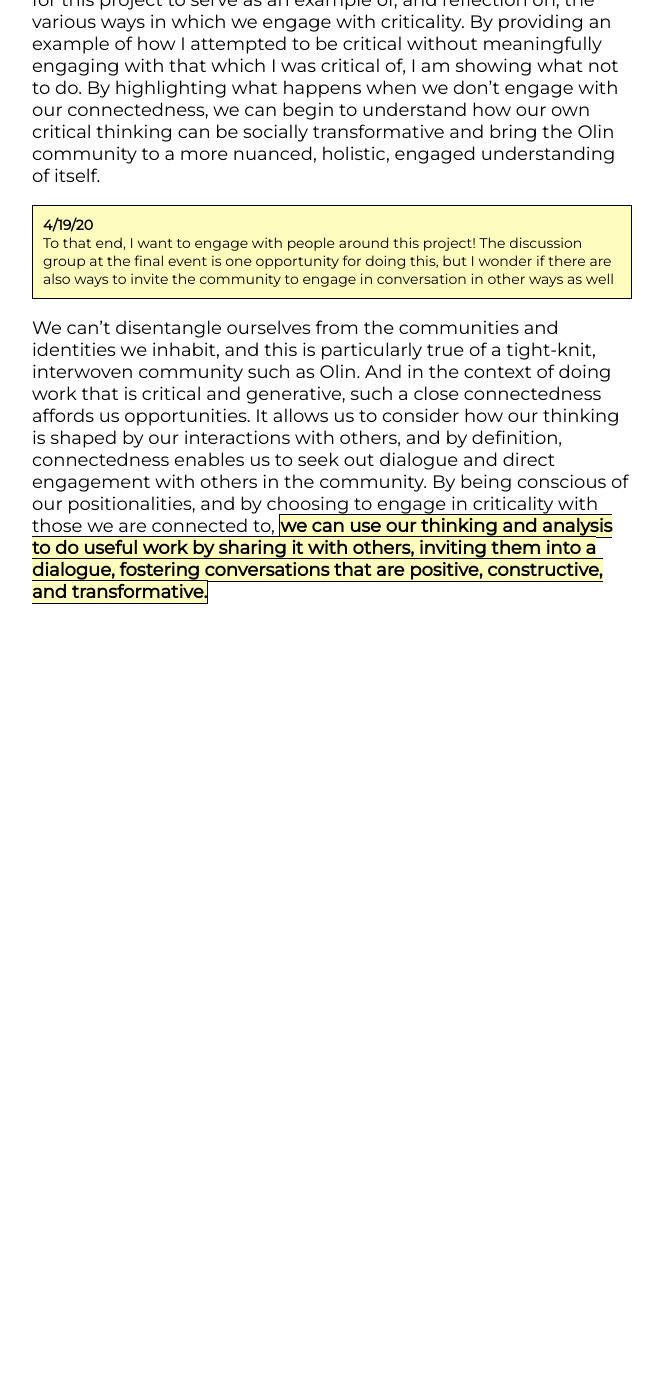
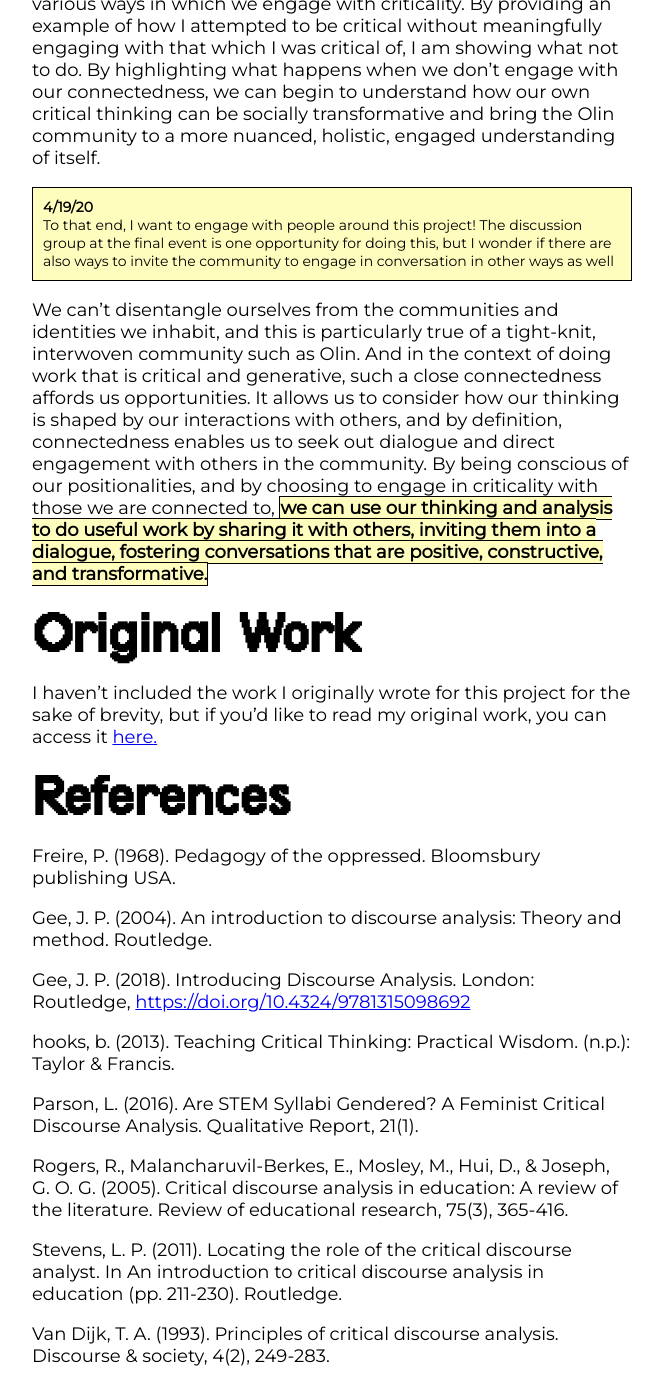
Before and after one commit to olin/ahs-capstone-exhibit, a Jekyll site: the page built from _projects/criticality.md, in a window 1280 px wide and 1400 px high, scrolled down 9675 px. Shown: the whole window, without its empty margins (308-971 px from the left). Built offline with Jekyll 4.4.1, drawn with Linux system fonts in a browser that asks for light colours; before the commit the page ends 10311 px from its top, so only the background shows below that; some of the changed text lies outside the part shown.

Commit message:
Update project content and add README

```diff
--- a/_projects/criticality.md
+++ b/_projects/criticality.md
@@ -76,6 +74,8 @@ I think this perception was built up over a number of (mostly informal) experien
 There is also a motivational element here that involves my own deeply-held beliefs about education. As mentioned earlier, at some point I sensed a growing cohort of students who defined Olin education as a dichotomy of "traditional/project-based"--and who felt that Olin’s education should shift toward being more "traditional" and like an engineering education at another university. This sense came from a number of conversations with other students, as well as from faculty discussing feedback they'd received in their classes.
 I don’t unilaterally support things that are “experimental” or “project-based” by virtue of that nature alone, but I care about Olin trying new things and building its own unique model of education, so I found myself taking the side of “experimental” classes, even if I necessarily didn't support them. Herein lies the problem with using these terms to talk about Olin’s education; they are inadequate at describing the variety of pedagogies and educational settings that exist.
 QEA is a classic example of this. It's a lightning rod for people’s strong (and generally critical) opinions about project-based learning. Yet, I found that people would consider their issues with the course as an indictment of project-based learning, which they aren’t--QEA is one particular instance of a type of course that, by some definitions, isn’t even project-based.
+
+Stevens suggests that a complete critical analysis of something must also be a self-examination on the part of the analyst. As such it is important for me, as someone attempting to study Olin, to consider my own positionality—the various identities I inhabit in Olin contexts, and consequently in my analysis.
 
 My identities at Olin are an accumulation of the various experiences and roles I’ve inhabited over the course of my Olin career. This project, and the work I did for it, is a reflection of these identities. One aspect of my identity particularly relevant to this project is my view of education; indeed, <b class="Page__comment-link" id="comment-link-4">much of the motivation behind pursuing the original direction of this project was in response to what I perceived as a disconnect</b> between parties during educational conversations I’d witnessed in classes and informal settings. Yet the fact that this pattern stood out to me is based on particular <b class="Page__comment-link" id="comment-link-5">experiences:</b> doing education research, in which I deeply analyzed people’s self-narratives about education; research meetings where we often discussed how people talk about education; <b class="Page__comment-link" id="comment-link-6">readings for research and various classes, like the aforementioned Freire, that gave me language for understanding educational discourse.</b>
 
@@ -113,3 +113,25 @@ Therefore, being reflexive, and considering how we use and engage with criticali
 To that end, I want to engage with people around this project! The discussion group at the final event is one opportunity for doing this, but I wonder if there are also ways to invite the community to engage in conversation in other ways as well
 
 We can’t disentangle ourselves from the communities and identities we inhabit, and this is particularly true of a tight-knit, interwoven community such as Olin. And in the context of doing work that is critical and generative, such a close connectedness affords us opportunities. It allows us to consider how our thinking is shaped by our interactions with others, and by definition, connectedness enables us to seek out dialogue and direct engagement with others in the community. By being conscious of our positionalities, and by choosing to engage in criticality with those we are connected to, <b class="Page__comment-link" id="comment-link-8">we can use our thinking and analysis to do useful work by sharing it with others, inviting them into a dialogue, fostering conversations that are positive, constructive, and transformative.</b>
+
+## Original Work
+
+I haven't included the work I originally wrote for this project for the sake of brevity, but if you'd like to read my original work, you can access it [here.](https://docs.google.com/document/d/1NmaAfXqBIVLClBcezRGRa50KBEi3ac2Vb4ZPDUK5czM/edit?usp=sharing)
+
+## References
+
+Freire, P. (1968). Pedagogy of the oppressed. Bloomsbury publishing USA.
+
+Gee, J. P. (2004). An introduction to discourse analysis: Theory and method. Routledge.
+
+Gee, J. P. (2018). Introducing Discourse Analysis. London: Routledge, [https://doi.org/10.4324/9781315098692](https://doi.org/10.4324/9781315098692)
+
+hooks, b. (2013). Teaching Critical Thinking: Practical Wisdom. (n.p.): Taylor & Francis.
+
+Parson, L. (2016). Are STEM Syllabi Gendered? A Feminist Critical Discourse Analysis. Qualitative Report, 21(1).
+
+Rogers, R., Malancharuvil-Berkes, E., Mosley, M., Hui, D., & Joseph, G. O. G. (2005). Critical discourse analysis in education: A review of the literature. Review of educational research, 75(3), 365-416.
+
+Stevens, L. P. (2011). Locating the role of the critical discourse analyst. In An introduction to critical discourse analysis in education (pp. 211-230). Routledge.
+
+Van Dijk, T. A. (1993). Principles of critical discourse analysis. Discourse & society, 4(2), 249-283.
```
Also changed, not shown: other parts of _projects/criticality.md (+0 -2 lines), README.md (added).
